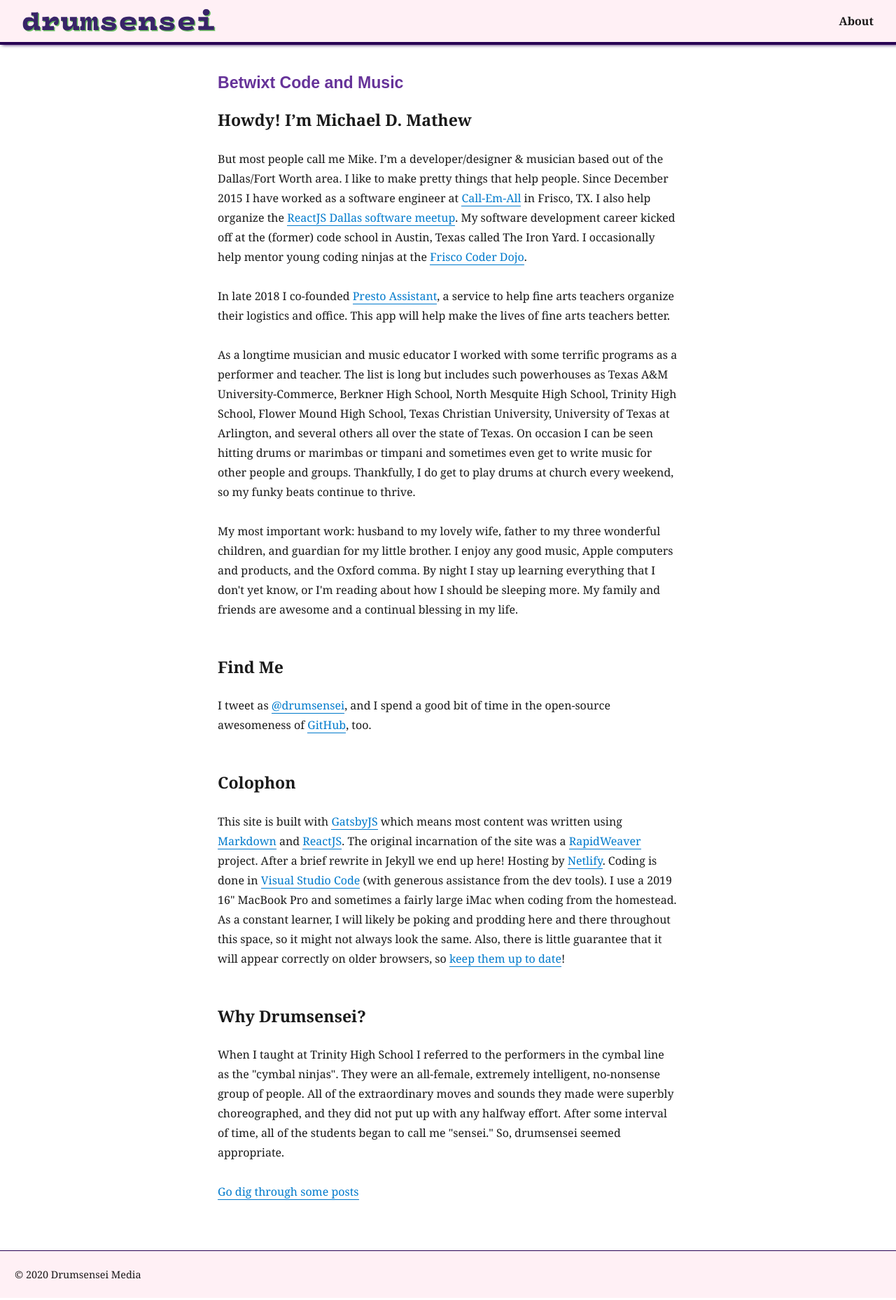
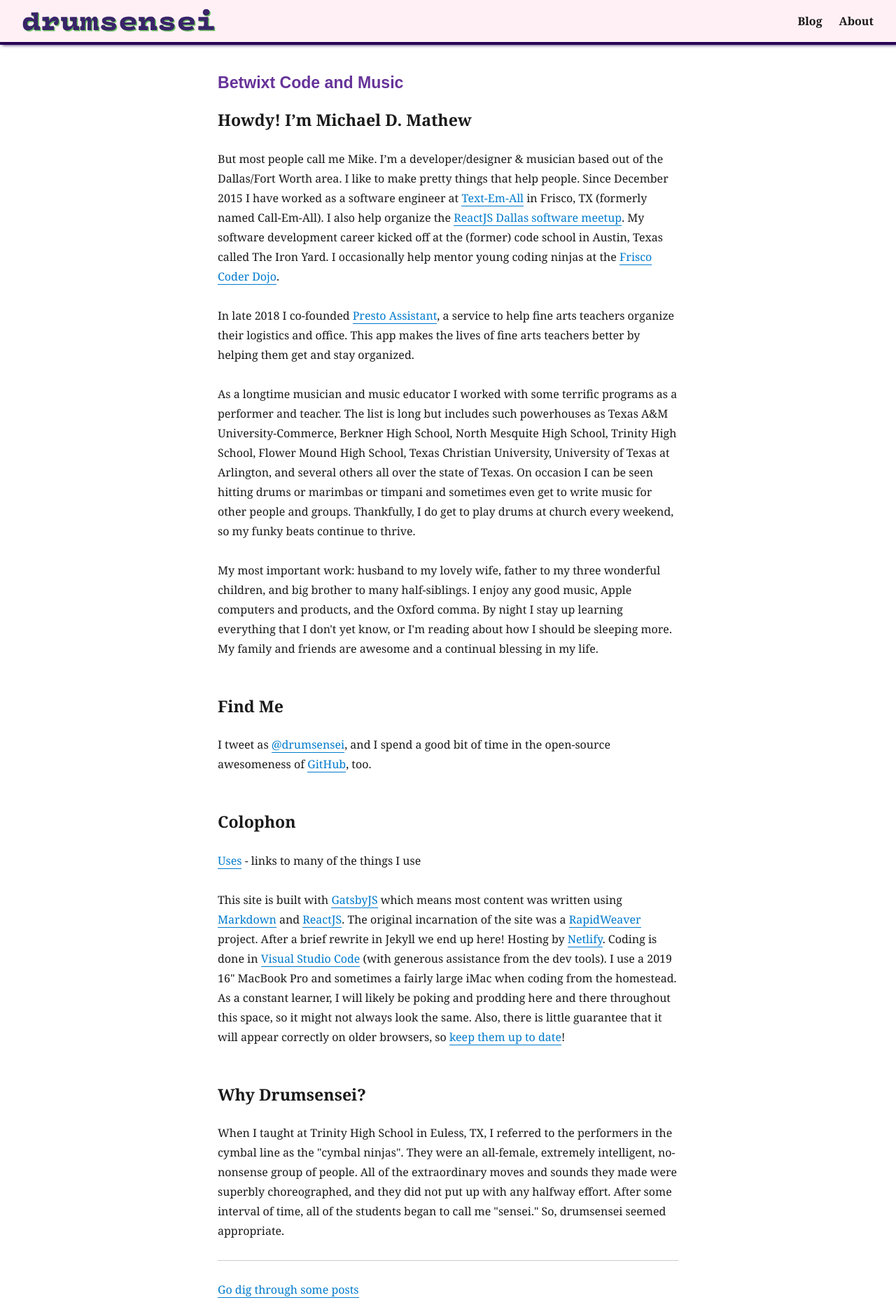
Before and after one commit to m2mathew/drumsensei-blog, a Gatsby site: page /about in a window 1280 px wide. Shown: the top 1858 px of the page at 70% size. Built offline with nearby package versions, Linux system fonts and the light colour scheme; Gatsby itself is replaced by a stand-in of ours; some packages are replaced by stand-ins of ours.

Commit message:
Add more content to 'uses' page, add link to 'blog' in the nav

```diff
--- a/src/components/Layout.js
+++ b/src/components/Layout.js
@@ -130,6 +130,18 @@ class Layout extends Component {
             </div>
             <div>
               <Link
+                to="/"
+                style={{
+                  boxShadow: 'none',
+                  color: 'inherit',
+                  fontWeight: 600,
+                  marginRight: 24,
+                  textDecoration: 'none',
+                }}
+              >
+                Blog
+              </Link>
+              <Link
                 to="/about"
                 style={{
                   boxShadow: 'none',
--- a/src/pages/about.js
+++ b/src/pages/about.js
@@ -27,8 +27,7 @@ const About = (props) => {
             based out of the Dallas/Fort Worth area. I like to make pretty
             things that help people. Since December 2015 I have worked as a
             software engineer at{' '}
-            <a href="https://www.call-em-all.com/">Call-Em-All</a> in Frisco,
-            TX. I also help organize the{' '}
+            <a href="https://www.text-em-all.com/">Text-Em-All</a> in Frisco, TX (formerly named Call-Em-All). I also help organize the{' '}
             <a href="https://www.meetup.com/ReactJS-Dallas/">
               ReactJS Dallas software meetup
             </a>
@@ -41,8 +40,8 @@ const About = (props) => {
             In late 2018 I co-founded{' '}
             <a href="https://www.presto-assistant.com/">Presto Assistant</a>, a
             service to help fine arts teachers organize their logistics and
-            office. This app will help make the lives of fine arts teachers
-            better.
+            office. This app makes the lives of fine arts teachers
+            better by helping them get and stay organized.
           </p>
           <p>
             As a longtime musician and music educator I worked with some
@@ -58,7 +57,7 @@ const About = (props) => {
           </p>
           <p>
             My most important work: husband to my lovely wife, father to my
-            three wonderful children, and guardian for my little brother. I
+            three wonderful children, and big brother to many half-siblings. I
             enjoy any good music, Apple computers and products, and the Oxford
             comma. By night I stay up learning everything that I don't yet know,
             or I'm reading about how I should be sleeping more. My family and
@@ -75,6 +74,9 @@ const About = (props) => {
         </section>
         <section>
           <h3>Colophon</h3>
+          <p>
+            <a href="/uses">Uses</a> - links to many of the things I use
+          </p>
           <p>
             This site is built with <a href="">GatsbyJS</a> which means most
             content was written using{' '}
@@ -96,7 +98,7 @@ const About = (props) => {
         <section>
           <h3>Why Drumsensei?</h3>
           <p>
-            When I taught at Trinity High School I referred to the performers in
+            When I taught at Trinity High School in Euless, TX, I referred to the performers in
             the cymbal line as the "cymbal ninjas". They were an all-female,
             extremely intelligent, no-nonsense group of people. All of the
             extraordinary moves and sounds they made were superbly
@@ -105,6 +107,7 @@ const About = (props) => {
             "sensei." So, drumsensei seemed appropriate.
           </p>
         </section>
+        <hr />
         <Link to="/">Go dig through some posts</Link>
       </div>
     </Layout>
```
Also changed, not shown: src/pages/uses.js (+38 -0 lines).
